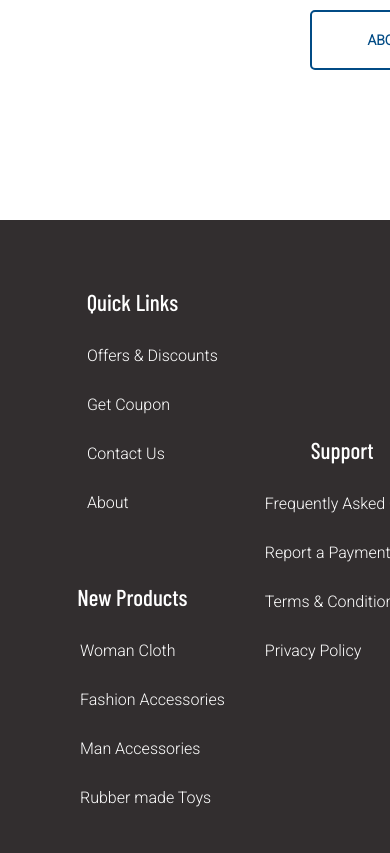
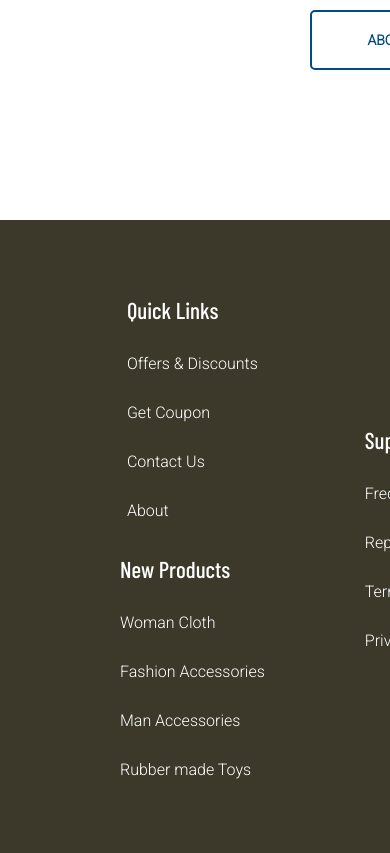
Before and after one commit to ashucj17/travel, a plain HTML site: page index.html in a window 390 px wide. Shown: the part 6343-7196 px from the top of the page. Drawn offline with nearby package versions, Linux system fonts and the light colour scheme.

Commit message:
support link in footer alignment changed

```diff
--- a/style.css
+++ b/style.css
@@ -414,51 +414,68 @@ ul.menu {
   padding: 40px;
   position: relative;
   display: flex;
-  flex-flow: row wrap;
-  justify-content: center;
-  align-items: center;
+  justify-content: space-between;
+  align-items: center; /* Align items to the top */
 }
 
 .footer::before {
   position: absolute;
   content: "";
   display: block;
-  background-color: rgba(0, 0, 36, 0.8);
+  background-color: rgba(14, 14, 29, 0.8);
   top: 0;
   left: 0;
   bottom: 0;
   right: 0;
+  z-index: 1;
 }
 
 .footer .links {
   position: relative;
   color: #fff;
-  flex: 1;
+  flex-basis: 30%; /* Make each column roughly the same width */
+  max-width: 30%;
   display: flex;
-  flex-flow: column;
-  justify-content: center;
-  align-items: center;
+  flex-direction: column;
+  padding-left: 100px;
+  z-index: 2;
+  text-align: left; /* Ensure text aligns to the left */
 }
 
 .links ul {
   list-style-type: none;
+  padding: 0;
 }
 
 .links h3 {
-  font-family: Barlow Condensed;
+  font-family: "Barlow Condensed", sans-serif;
   font-weight: normal;
   font-size: 23px;
   margin-bottom: 15px;
 }
 
 .links li {
-  font-family: Roboto;
+  font-family: "Roboto", sans-serif;
   cursor: pointer;
   padding: 15px 0;
 }
 
 .links li:hover {
   color: #ffa801;
+}
+
+/* Responsive adjustments */
+@media (max-width: 768px) {
+  .footer {
+    flex-direction: column;
+    height: auto;
+    padding: 20px;
+  }
+
+  .footer .links {
+    max-width: 100%; /* Full width on smaller screens */
+    margin-bottom: 20px;
+  }
 }
 
 /*==========================Responsive=============================*/
```
